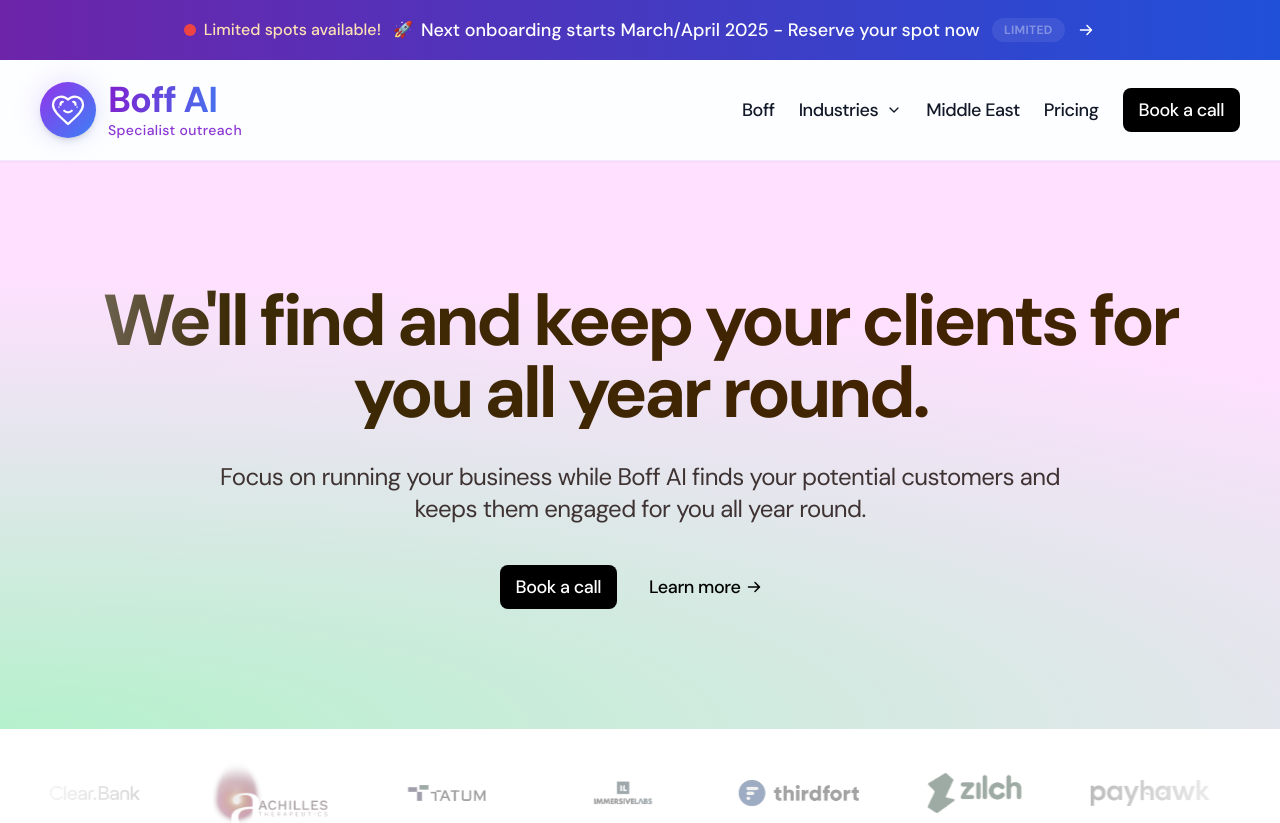
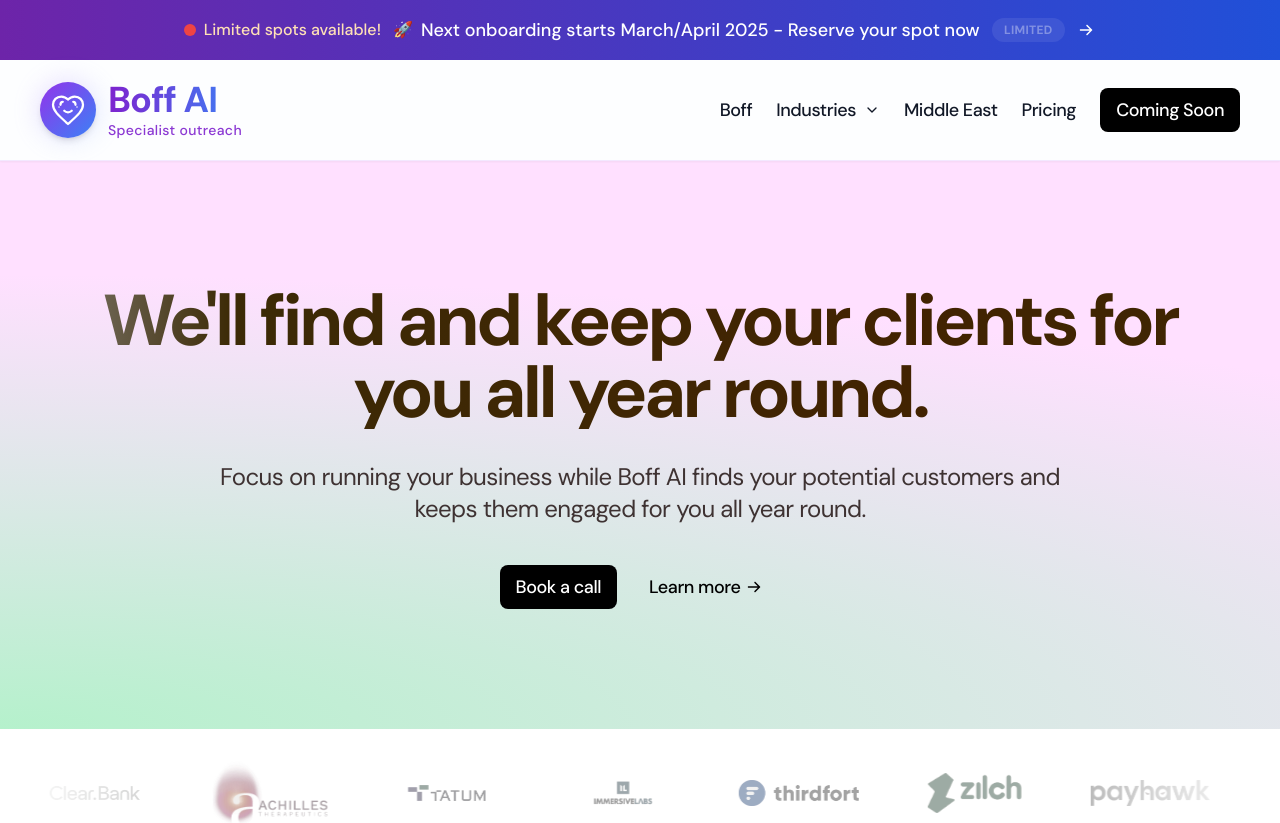
Before and after one commit to Huss-ain/boff_expansion, a Next.js app: page / in a window 1280 px wide. Shown: the top 823 px of the page. Built offline with nearby package versions, Linux system fonts and the light colour scheme.

Commit message:
still trying

```diff
--- a/src/sections/Header.tsx
+++ b/src/sections/Header.tsx
@@ -200,7 +200,9 @@
                 <a href="/middle-east" className="text-base md:text-lg text-gray-900 font-medium tracking-tight hover:text-purple-700 transition-colors">Middle East</a>
                 <a href={`${linkPrefix}#pricing`} className="text-base md:text-lg text-gray-900 font-medium tracking-tight hover:text-purple-700 transition-colors">Pricing</a>
                 <a href="https://calendly.com/hussain-softbase/30min" target='_blank' rel='noopener noreferrer'>
-                  <button className='bg-black text-white px-4 py-2 rounded-lg font-medium text-base md:text-lg tracking-tight inline-flex items-center justify-center'>Book a call</button>
+                  <button className='bg-black text-white px-4 py-2 rounded-lg font-medium text-base md:text-lg tracking-tight inline-flex items-center justify-center'>
+                    Coming Soon
+                  </button>
                 </a>
               </nav>
               </div>
@@ -283,7 +285,7 @@
                 onClick={() => setMobileMenuOpen(false)}
               >
                 <button className='bg-black text-white px-6 py-3 rounded-lg font-medium text-lg tracking-tight inline-flex items-center justify-center'>
-                  Book a call
+                  Coming Soon
                 </button>
               </a>
             </nav>
--- a/src/sections/Hero.tsx
+++ b/src/sections/Hero.tsx
@@ -16,7 +16,7 @@
             Focus on running your business while Boff AI finds your potential customers and keeps them engaged for you all year round.
           </p>
           <div className="flex flex-wrap gap-4 items-center mt-8 md:mt-10 justify-center">
-            <a href="https://calendly.com/hussain-softbase/30min" target='_blank' rel="noopener noreferrer">
+            <a href="https://calendly.com/" target='_blank' rel="noopener noreferrer">
               <button className="btn btn-primary text-base md:text-lg">Book a call</button>
             </a>
             <a href="#product">
```
Also changed, not shown: 1 other file (tests, documents, lock files or other folders).
